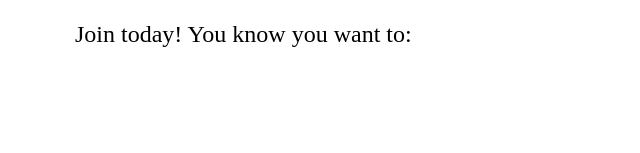
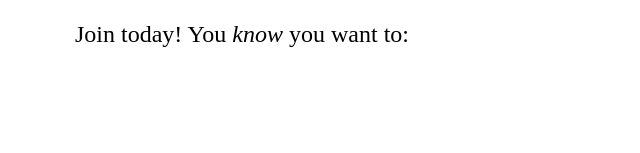
Before and after one commit to campbellzacharyc/sign-up-form, a plain HTML site: page index.html in a window 1280 px wide. Shown: the part 285-438 px from the top of the page, 625-1265 px from the left. Drawn offline with Linux system fonts and the light colour scheme.

Commit message:
emphasis
know

```diff
--- a/index.html
+++ b/index.html
@@ -16,7 +16,7 @@
     </div>
     <div class="signup">
         <p class="heading">If you want to transition into a career of software development and cannot afford, or don't want to pay the exorbitant costs for a coding bootcamp, join our website today!</p>
-        <p class="heading">Join today! You know you want to:</p>
+        <p class="heading">Join today! You <em>know</em> you want to:</p>
         <div class="signupform">
 
         </div>
```
